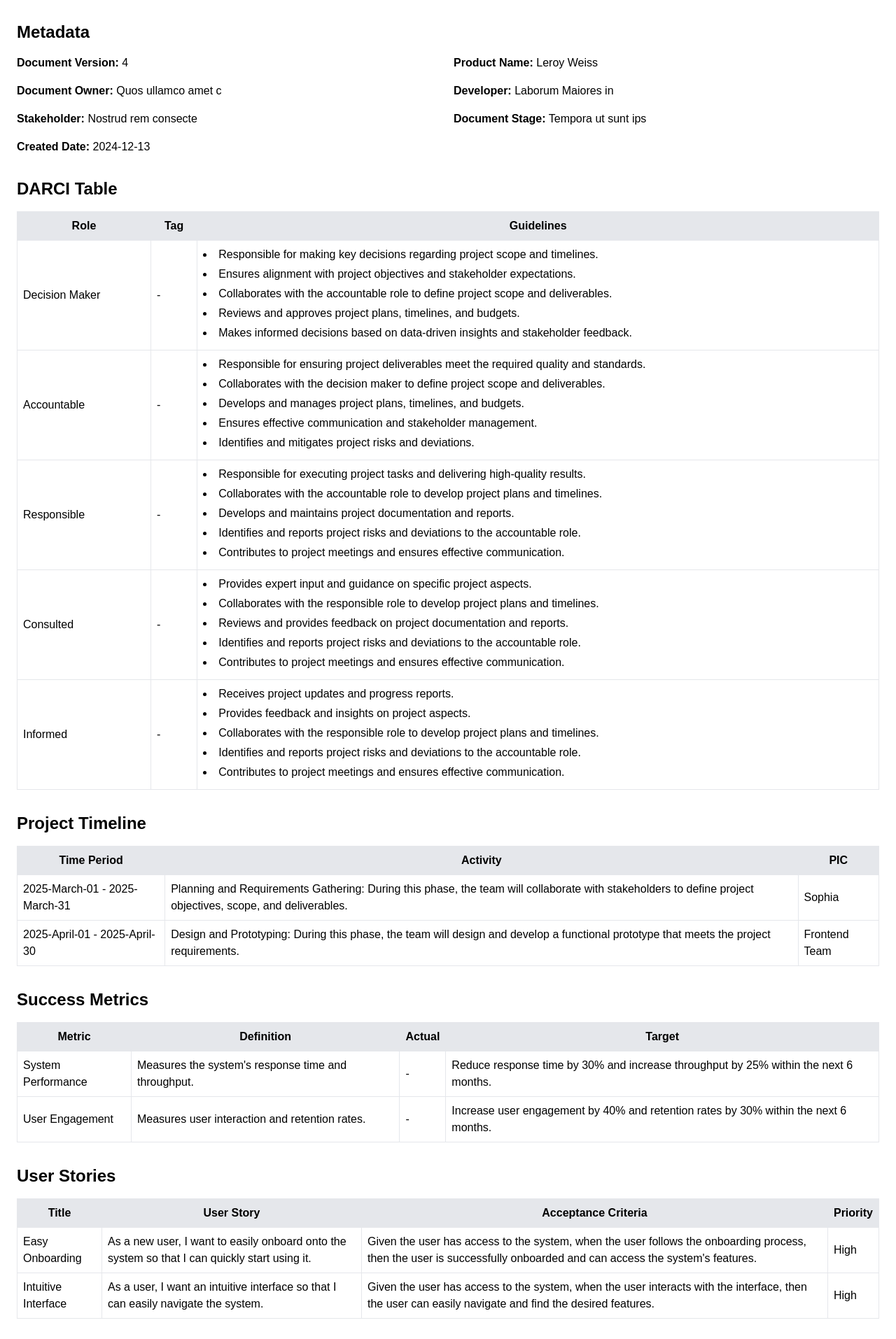
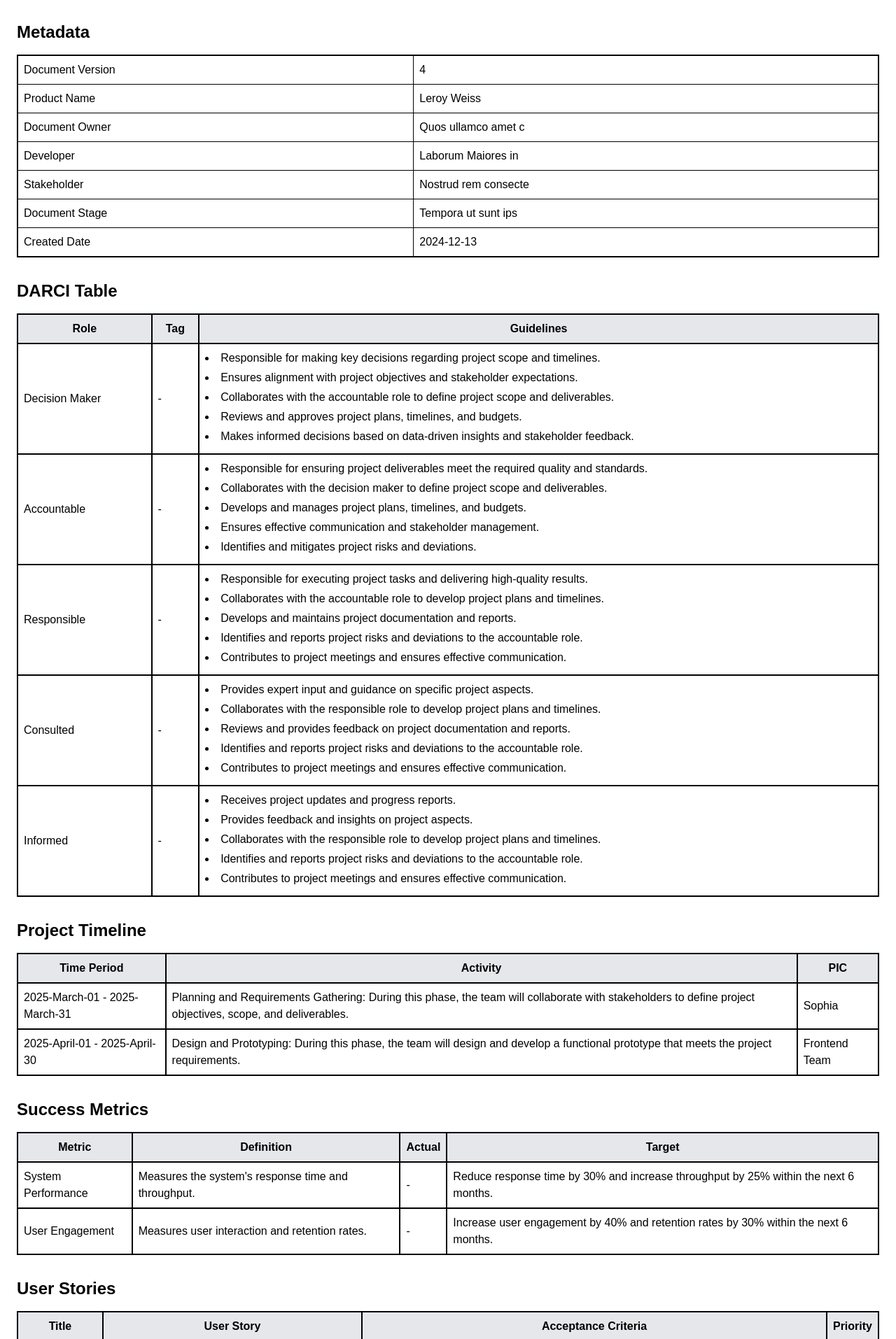
Before and after one commit to unChris666/C242-PM02, a Next.js app in the folder next-app/: page /output in a window 1280 px wide. Shown: the part 66-1980 px from the top of the page at 70% size. Built offline with nearby package versions, Linux system fonts and the light colour scheme.

Commit message:
fix output 2

```diff
--- a/next-app/app/output/page.tsx
+++ b/next-app/app/output/page.tsx
@@ -160,34 +160,37 @@ const OutputPage: React.FC = () => {
       {/* Metadata Section */}
       <section className="mb-8">
         <h2 className="text-2xl font-semibold mb-4">Metadata</h2>
-        <div className="grid grid-cols-2 gap-4">
-          <div><strong>Document Version:</strong> {metadata.documentVersion}</div>
-          <div><strong>Product Name:</strong> {metadata.productName}</div>
-          <div><strong>Document Owner:</strong> {metadata.documentOwner}</div>
-          <div><strong>Developer:</strong> {metadata.developer}</div>
-          <div><strong>Stakeholder:</strong> {metadata.stakeholder}</div>
-          <div><strong>Document Stage:</strong> {metadata.documentStage}</div>
-          <div><strong>Created Date:</strong> {metadata.createdDate}</div>
-        </div>
+        <table className="w-full border-2 border-black">
+          <tbody>
+            {Object.entries(metadata).map(([key, value]) => (
+              <tr key={key} className="border border-black">
+                <td className="border border-black p-2 font-medium">
+                  {key.replace(/([A-Z])/g, ' $1').replace(/^./, function(str){ return str.toUpperCase() })}
+                </td>
+                <td className="border border-black p-2">{value}</td>
+              </tr>
+            ))}
+          </tbody>
+        </table>
       </section>
 
       {/* DARCI Section */}
       <section className="mb-8">
         <h2 className="text-2xl font-semibold mb-4">DARCI Table</h2>
-        <table className="w-full border-collapse">
+        <table className="w-full border-2 border-black">
           <thead>
             <tr className="bg-gray-200">
-              <th className="border p-2">Role</th>
-              <th className="border p-2">Tag</th>
-              <th className="border p-2">Guidelines</th>
+              <th className="border-2 border-black p-2">Role</th>
+              <th className="border-2 border-black p-2">Tag</th>
+              <th className="border-2 border-black p-2">Guidelines</th>
             </tr>
           </thead>
           <tbody>
             {darciTable.map((role, index) => (
               <tr key={index}>
-                <td className="border p-2 font-medium">{role.role}</td>
-                <td className="border p-2">{role.tag}</td>
-                <td className="border p-2">
+                <td className="border-2 border-black p-2 font-medium">{role.role}</td>
+                <td className="border-2 border-black p-2">{role.tag}</td>
+                <td className="border-2 border-black p-2">
                   <ul className="list-disc list-inside">
                     {role.guidelines.map((guideline, guideIndex) => (
                       <li key={guideIndex} className="mb-1">{guideline}</li>
@@ -203,20 +206,20 @@ const OutputPage: React.FC = () => {
       {/* Project Timeline Section */}
       <section className="mb-8">
         <h2 className="text-2xl font-semibold mb-4">Project Timeline</h2>
-        <table className="w-full border-collapse">
+        <table className="w-full border-2 border-black">
           <thead>
             <tr className="bg-gray-200">
-              <th className="border p-2">Time Period</th>
-              <th className="border p-2">Activity</th>
-              <th className="border p-2">PIC</th>
+              <th className="border-2 border-black p-2">Time Period</th>
+              <th className="border-2 border-black p-2">Activity</th>
+              <th className="border-2 border-black p-2">PIC</th>
             </tr>
           </thead>
           <tbody>
             {projectTimeline.map((item, index) => (
               <tr key={index}>
-                <td className="border p-2">{item.timePeriod}</td>
-                <td className="border p-2">{item.activity}</td>
-                <td className="border p-2">{item.PIC}</td>
+                <td className="border-2 border-black p-2">{item.timePeriod}</td>
+                <td className="border-2 border-black p-2">{item.activity}</td>
+                <td className="border-2 border-black p-2">{item.PIC}</td>
               </tr>
             ))}
           </tbody>
@@ -226,22 +229,22 @@ const OutputPage: React.FC = () => {
       {/* Success Metrics Section */}
       <section className="mb-8">
         <h2 className="text-2xl font-semibold mb-4">Success Metrics</h2>
-        <table className="w-full border-collapse">
+        <table className="w-full border-2 border-black">
           <thead>
             <tr className="bg-gray-200">
-              <th className="border p-2">Metric</th>
-              <th className="border p-2">Definition</th>
-              <th className="border p-2">Actual</th>
-              <th className="border p-2">Target</th>
+              <th className="border-2 border-black p-2">Metric</th>
+              <th className="border-2 border-black p-2">Definition</th>
+              <th className="border-2 border-black p-2">Actual</th>
+              <th className="border-2 border-black p-2">Target</th>
             </tr>
           </thead>
           <tbody>
             {successMetrics.map((metric, index) => (
               <tr key={index}>
-                <td className="border p-2">{metric.metric}</td>
-                <td className="border p-2">{metric.definition}</td>
-                <td className="border p-2">{metric.actual}</td>
-                <td className="border p-2">{metric.target}</td>
+                <td className="border-2 border-black p-2">{metric.metric}</td>
+                <td className="border-2 border-black p-2">{metric.definition}</td>
+                <td className="border-2 border-black p-2">{metric.actual}</td>
+                <td className="border-2 border-black p-2">{metric.target}</td>
               </tr>
             ))}
           </tbody>
@@ -251,22 +254,22 @@ const OutputPage: React.FC = () => {
       {/* User Stories Section */}
       <section>
         <h2 className="text-2xl font-semibold mb-4">User Stories</h2>
-        <table className="w-full border-collapse">
+        <table className="w-full border-2 border-black">
           <thead>
             <tr className="bg-gray-200">
-              <th className="border p-2">Title</th>
-              <th className="border p-2">User Story</th>
-              <th className="border p-2">Acceptance Criteria</th>
-              <th className="border p-2">Priority</th>
+              <th className="border-2 border-black p-2">Title</th>
+              <th className="border-2 border-black p-2">User Story</th>
+              <th className="border-2 border-black p-2">Acceptance Criteria</th>
+              <th className="border-2 border-black p-2">Priority</th>
             </tr>
           </thead>
           <tbody>
             {userStories.map((story, index) => (
               <tr key={index}>
-                <td className="border p-2">{story.title}</td>
-                <td className="border p-2">{story.story}</td>
-                <td className="border p-2">{story.criteria}</td>
-                <td className="border p-2">{story.priority}</td>
+                <td className="border-2 border-black p-2">{story.title}</td>
+                <td className="border-2 border-black p-2">{story.story}</td>
+                <td className="border-2 border-black p-2">{story.criteria}</td>
+                <td className="border-2 border-black p-2">{story.priority}</td>
               </tr>
             ))}
           </tbody>
```
